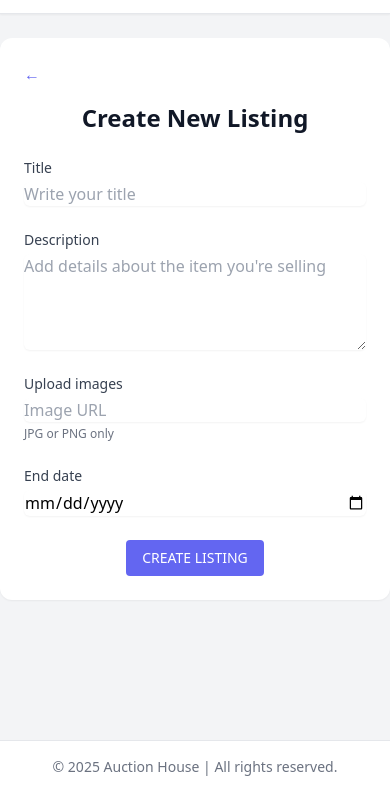
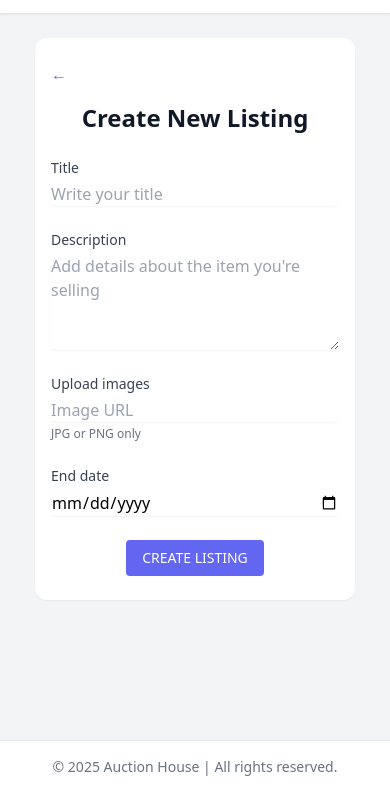
Before and after one commit to ankiiin/auction-house-sp2, a website with bundled scripts: page html/create-listing.html in a window 390 px wide. Shown: the part 51-844 px from the top of the page. Built offline with nearby package versions, Linux system fonts and the light colour scheme.

Commit message:
Update create-listing.html

```diff
--- a/html/create-listing.html
+++ b/html/create-listing.html
@@ -11,7 +11,7 @@
   <body class="h-full flex flex-col bg-gray-100">
     <div id="navbar-container"></div>
     <main class="flex-grow py-6 pb-20 bg-gray-100">
-      <div class="max-w-4xl mx-auto bg-white rounded-xl shadow-sm p-6">
+        <div class="w-full max-w-xs sm:max-w-sm md:max-w-md lg:max-w-2xl xl:max-w-4xl mx-auto bg-white rounded-xl shadow-sm px-4 sm:px-6 py-6">
         <div class="flex justify-between items-center mb-4">
           <a href="dashboard.html" class="text-indigo-500 hover:underline">&larr;</a>
         </div>
```
